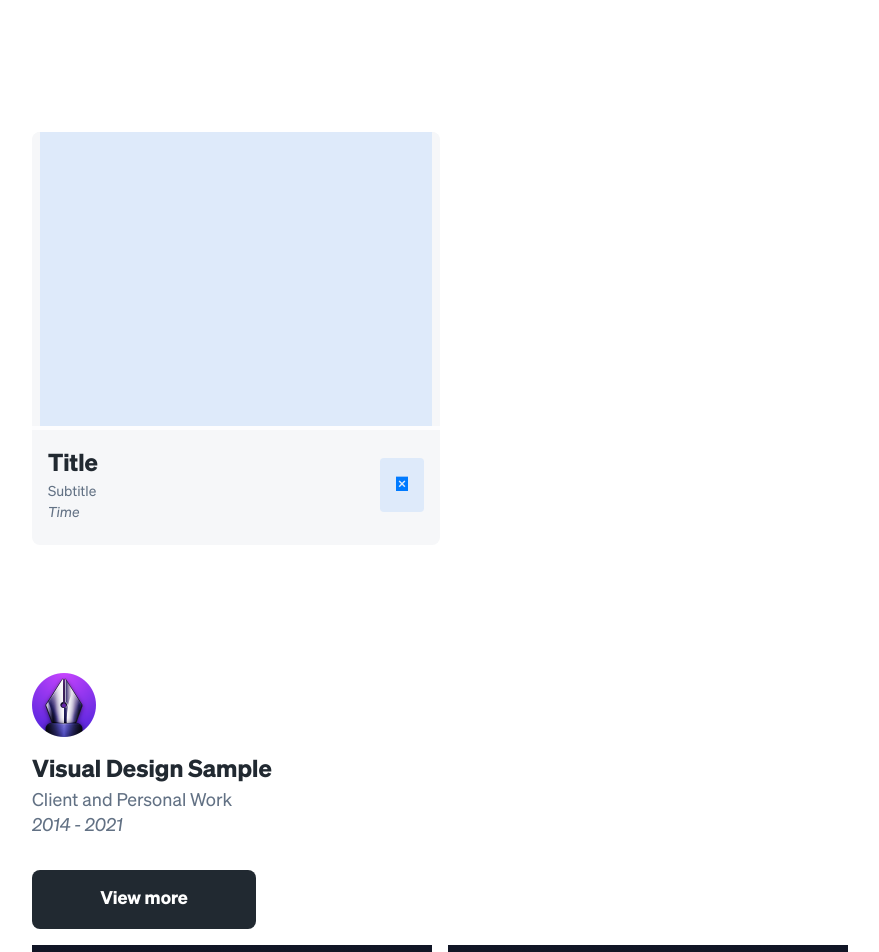
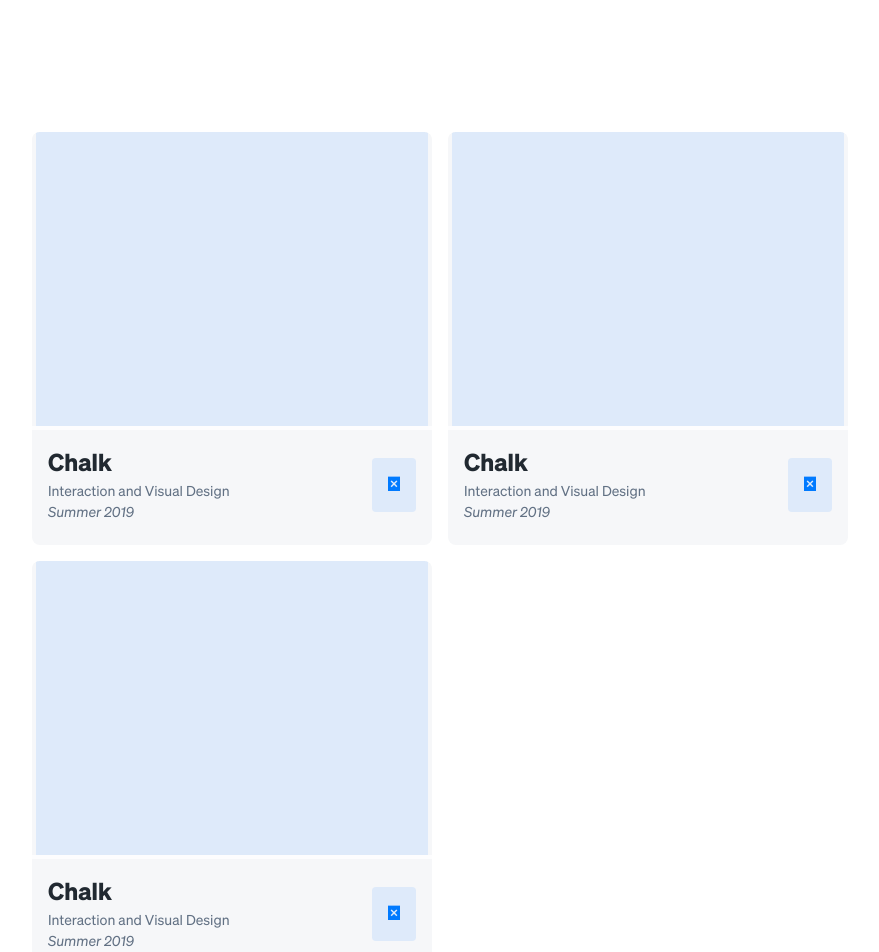
Before and after one commit to gavinmn/nelson.co, a Next.js app: page / in a window 1280 px wide. Shown: the part 700-1652 px from the top of the page, without its empty margins (200-1079 px from the left). Built offline with nearby package versions, Linux system fonts and the light colour scheme.

Commit message:
index page setup for cards

```diff
--- a/src/components/card.js
+++ b/src/components/card.js
@@ -80,6 +80,8 @@ const Card = props => {
   useEffect(() => {
     if (props.width == "double") {
       setDoubleWidth(true)
+    } else {
+      setDoubleWidth(false)
     }
   }, [props.width])
 
--- a/src/pages/index.js
+++ b/src/pages/index.js
@@ -24,7 +24,7 @@ const HeroContainer = styled.div`
   }
 `
 
-const SampleGrid = styled.div`
+const CardGrid = styled.div`
   display: grid;
   grid-template-columns: auto;
   grid-gap: 16px;
@@ -32,100 +32,6 @@ const SampleGrid = styled.div`
 
   @media only screen and (min-width: 445px) {
     grid-template-columns: 49.01960784% 49.01960784%;
-  }
-`
-
-const BlankContainer = styled.div`
-  width: 100%;
-  height: 100%;
-`
-
-const CaseStudyContainer = styled.div`
-  margin-bottom: 4rem;
-  display: grid;
-  grid-template-columns: auto;
-  align-items: start;
-  transition: 0.2s ease-in-out;
-
-  @media only screen and (min-width: 445px) {
-    grid-template-columns: 50% 50%;
-  }
-`
-
-const ImageContainer = styled.div`
-  width: 88%;
-  max-width: 285px;
-  align-self: center;
-  justify-self: center;
-  pointer-events: none;
-  @media only screen and (min-width: 445px) {
-    margin-top: 0;
-  }
-`
-
-const ExpertImageContainer = styled.div`
-  width: 88%;
-  max-width: 384px;
-  align-self: center;
-  justify-self: end;
-
-  @media only screen and (min-width: 445px) {
-    margin-top: 0;
-  }
-`
-
-const MontereyImage = styled(Image)`
-  width: 88%;
-  max-width: 285px;
-  align-self: center;
-  justify-self: center;
-  pointer-events: none;
-
-  @media only screen and (min-width: 445px) {
-    margin-top: 0;
-  }
-`
-
-const ChalkImage = styled(Image)`
-  width: 88%;
-  max-width: 285px;
-  align-self: center;
-  justify-self: center;
-
-  @media only screen and (min-width: 445px) {
-    margin-top: 0;
-  }
-`
-
-const ExpertsImage = styled(Image)`
-  width: 88%;
-  max-width: 384px;
-  align-self: center;
-  justify-self: end;
-
-  @media only screen and (min-width: 445px) {
-    margin-top: 0;
-  }
-`
-
-const ProjectBG = styled.div`
-  width: 100%;
-  display: grid;
-  max-width: 400;
-  margin-top: 8px;
-  align-self: center;
-  justify-self: end;
-  background: ${props => props.projectBg};
-  border-radius: 16px;
-  padding: 1rem 0;
-
-  @media only screen and (min-width: 445px) {
-    margin-top: 0;
-  }
-`
-const ProjectInfoContainer = styled.div`
-  @media only screen and (min-width: 445px) {
-    align-self: center;
   }
 `
 
@@ -159,44 +65,27 @@ const IndexPage = props => {
 
         <a aria-label="Work" id="work" href="/#work"></a>
 
-        <CaseStudyContainer>
+        <CardGrid>
+          <Card
+            width="single"
+            title="Chalk"
+            subtitle="Interaction and Visual Design"
+            time="Summer 2019"
+          ></Card>
+
+          <Card
+            width="single"
+            title="Chalk"
+            subtitle="Interaction and Visual Design"
+            time="Summer 2019"
+          ></Card>
           <Card
             width="double"
-            title="Title"
-            subtitle="Subtitle"
-            time="Time"
+            title="Chalk"
+            subtitle="Interaction and Visual Design"
+            time="Summer 2019"
           ></Card>
-        </CaseStudyContainer>
-
-        <SampleGrid>
-          <ProjectInfoContainer>
-            <Logo
-              src="/images/visual/visuallogo.png"
-              alt=""
-              width={64}
-              height={64}
-              layout="intrinsic"
-            />
-            <ProjectInfoText
-              title="Visual Design Sample"
-              subtitle="Client and Personal Work"
-              date="2014 - 2021"
-            />
-            <ButtonContainer>
-              <ButtonExternal
-                href="https://dribbble.com/Gavin/"
-                text="View more"
-              />
-            </ButtonContainer>
-          </ProjectInfoContainer>
-
-          <BlankContainer />
-          <Shot image="/images/visual/blendergrapher.png" />
-          <Shot image="/images/visual/fitbodapollo.png" />
-          <Shot image="/images/visual/designicons.png" />
-          <Shot image="/images/visual/devicons.png" />
-          <Shot image="/images/visual/mailicons.png" />
-        </SampleGrid>
+        </CardGrid>
       </Wrapper>
     </Layout>
   )
```
